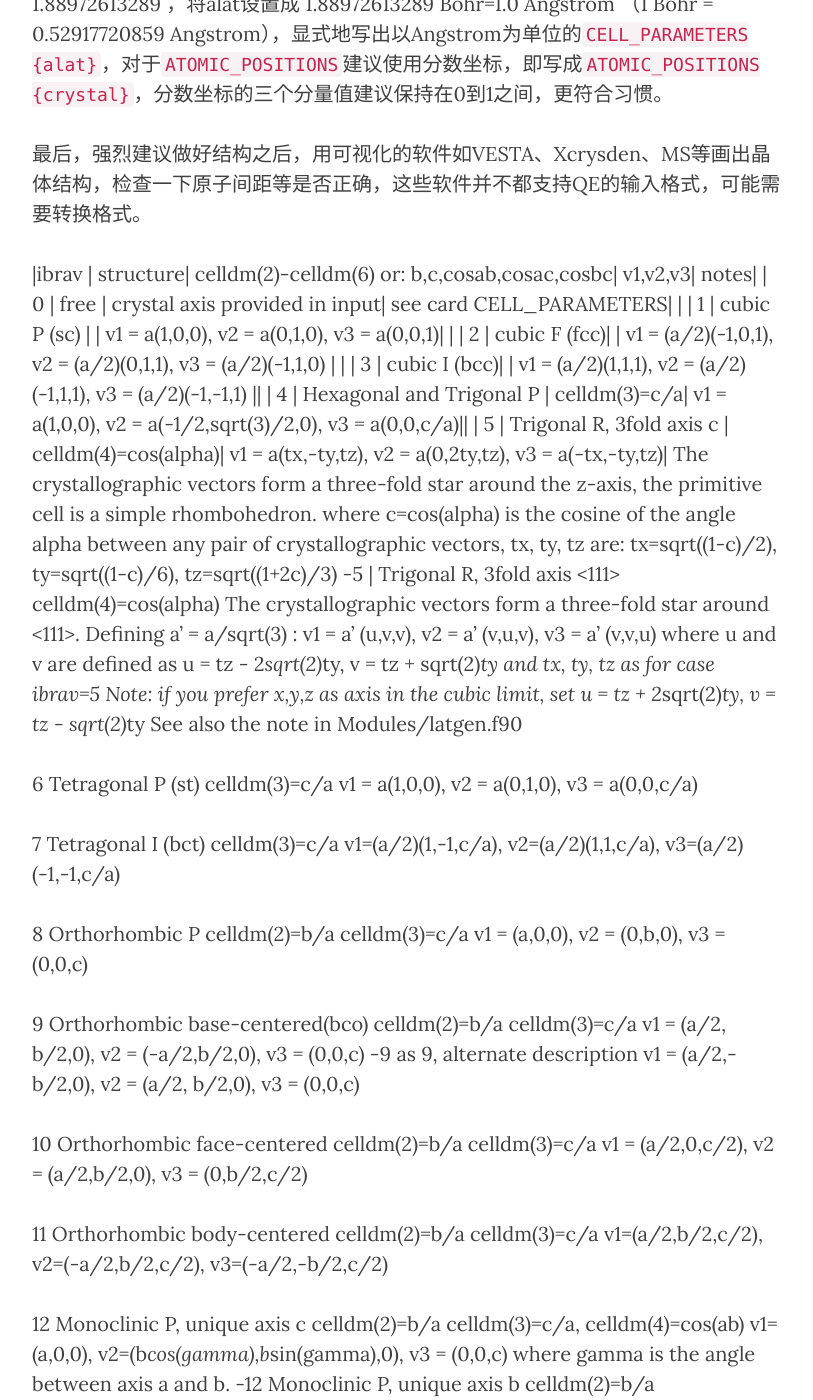
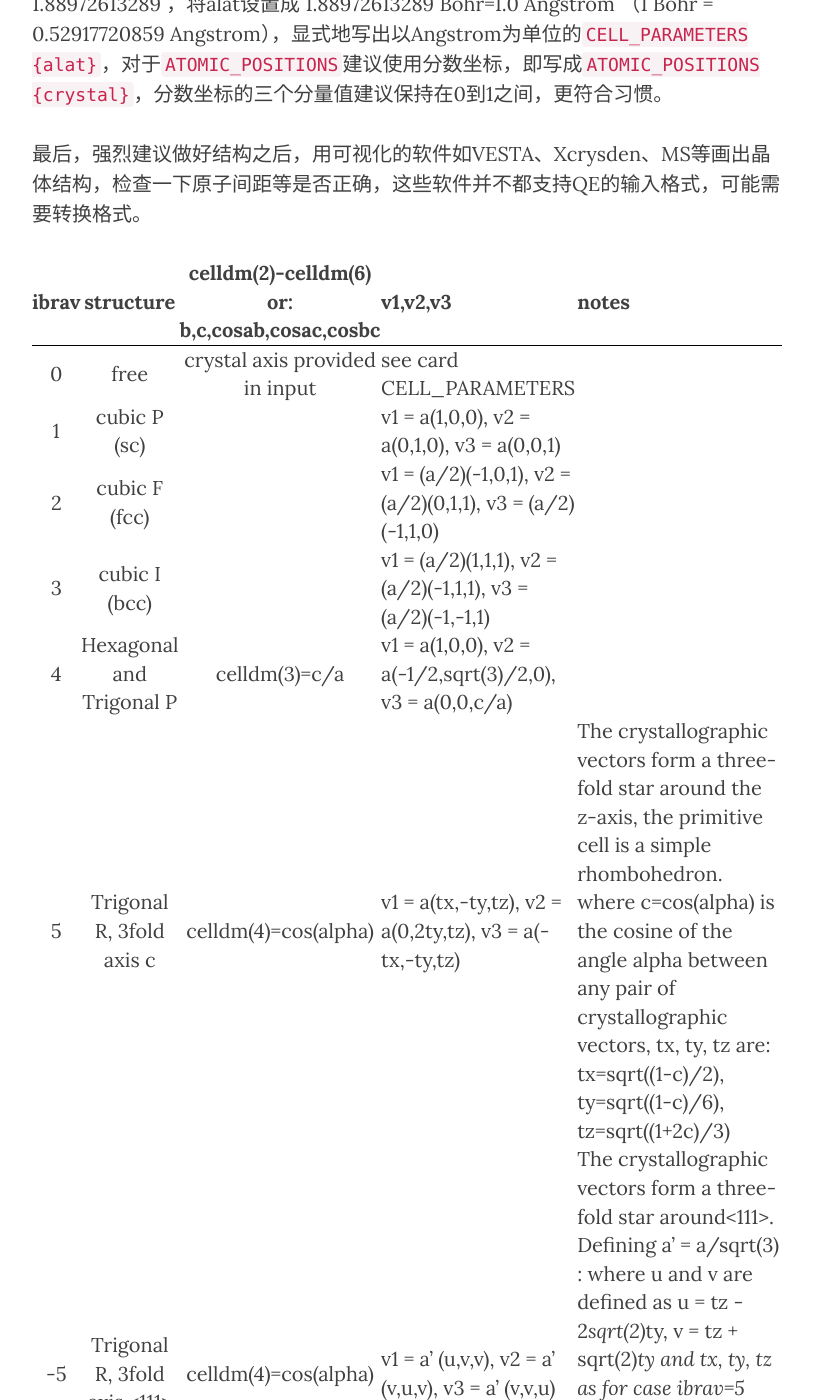
Before and after one commit to yyyu200/DFTbook, a Jekyll site: the page built from _posts/2019-04-07-TransCell.md, in a window 1280 px wide and 1400 px high, scrolled down 4749 px. Shown: the whole window, without its empty margins (233-1046 px from the left). Built offline with Jekyll 4.4.1, drawn with Linux system fonts in a browser that asks for light colours; nearby versions of some CDN libraries; formulas are drawn with MathJax 3; comment, search, counter and statistics services are not loaded; some of the changed lines change nothing that is shown.

Commit message:
modify at20190414-12:39:46-aliyun

```diff
--- a/_posts/2019-04-07-TransCell.md
+++ b/_posts/2019-04-07-TransCell.md
@@ -85,23 +85,15 @@ QE提供多种方式完成一件任务的设计风格，对于具有各种习惯
 
 最后，强烈建议做好结构之后，用可视化的软件如VESTA、Xcrysden、MS等画出晶体结构，检查一下原子间距等是否正确，这些软件并不都支持QE的输入格式，可能需要转换格式。
 
-|ibrav |     structure|                   celldm(2)-celldm(6) or: b,c,cosab,cosac,cosbc| v1,v2,v3| notes|
-|  0   |        free |      crystal axis provided in input| see card CELL_PARAMETERS|  |
-|  1   |        cubic P (sc) |  |   v1 = a(1,0,0),  v2 = a(0,1,0),  v3 = a(0,0,1)|   |
-|  2   |        cubic F (fcc)|  |   v1 = (a/2)(-1,0,1),  v2 = (a/2)(0,1,1), v3 = (a/2)(-1,1,0) | |
-|  3   |        cubic I (bcc)|  |   v1 = (a/2)(1,1,1),  v2 = (a/2)(-1,1,1),  v3 = (a/2)(-1,-1,1) ||
-|  4   |        Hexagonal and Trigonal P |       celldm(3)=c/a|    v1 = a(1,0,0),  v2 = a(-1/2,sqrt(3)/2,0),  v3 = a(0,0,c/a)||
-|  5   |       Trigonal R, 3fold axis c  |     celldm(4)=cos(alpha)| v1 = a(tx,-ty,tz),   v2 = a(0,2ty,tz),   v3 = a(-tx,-ty,tz)|   The crystallographic vectors form a three-fold star around the z-axis, the primitive cell is a simple rhombohedron. where c=cos(alpha) is the cosine of the angle alpha between any pair of crystallographic vectors, tx, ty, tz are: tx=sqrt((1-c)/2), ty=sqrt((1-c)/6), tz=sqrt((1+2c)/3)
- -5   |       Trigonal R, 3fold axis <111>    celldm(4)=cos(alpha)
-      The crystallographic vectors form a three-fold star around
-      <111>. Defining a' = a/sqrt(3) :
-      v1 = a' (u,v,v),   v2 = a' (v,u,v),   v3 = a' (v,v,u)
-      where u and v are defined as
-        u = tz - 2*sqrt(2)*ty,  v = tz + sqrt(2)*ty
-      and tx, ty, tz as for case ibrav=5
-      Note: if you prefer x,y,z as axis in the cubic limit,
-            set  u = tz + 2*sqrt(2)*ty,  v = tz - sqrt(2)*ty
-            See also the note in Modules/latgen.f90
+ibrav |     structure|                   celldm(2)-celldm(6) or: b,c,cosab,cosac,cosbc| v1,v2,v3| notes
+|:---------:|:----------:|:----------:|:---------|:---------|
+  0   |        free |      crystal axis provided in input| see card CELL_PARAMETERS|
+  1   |        cubic P (sc) |  |   v1 = a(1,0,0),  v2 = a(0,1,0),  v3 = a(0,0,1)|
+  2   |        cubic F (fcc)|  |   v1 = (a/2)(-1,0,1),  v2 = (a/2)(0,1,1), v3 = (a/2)(-1,1,0) |
+  3   |        cubic I (bcc)|  |   v1 = (a/2)(1,1,1),  v2 = (a/2)(-1,1,1),  v3 = (a/2)(-1,-1,1)|
+  4   |        Hexagonal and Trigonal P |       celldm(3)=c/a|    v1 = a(1,0,0),  v2 = a(-1/2,sqrt(3)/2,0),  v3 = a(0,0,c/a)|
+  5   |       Trigonal R, 3fold axis c  |     celldm(4)=cos(alpha)| v1 = a(tx,-ty,tz),   v2 = a(0,2ty,tz),   v3 = a(-tx,-ty,tz)|   The crystallographic vectors form a three-fold star around the z-axis, the primitive cell is a simple rhombohedron. where c=cos(alpha) is the cosine of the angle alpha between any pair of crystallographic vectors, tx, ty, tz are: tx=sqrt((1-c)/2), ty=sqrt((1-c)/6), tz=sqrt((1+2c)/3)
+ -5   |       Trigonal R, 3fold axis <111>  |  celldm(4)=cos(alpha) |v1 = a' (u,v,v),   v2 = a' (v,u,v),   v3 = a' (v,v,u)| The crystallographic vectors form a three-fold star around<111>. Defining a' = a/sqrt(3) :      where u and v are defined as u = tz - 2*sqrt(2)*ty,  v = tz + sqrt(2)*ty       and tx, ty, tz as for case ibrav=5 Note: if you prefer x,y,z as axis in the cubic limit,  set  u = tz + 2*sqrt(2)*ty,  v = tz - sqrt(2)*ty See also the note in Modules/latgen.f90
 
   6          Tetragonal P (st)               celldm(3)=c/a
       v1 = a(1,0,0),  v2 = a(0,1,0),  v3 = a(0,0,c/a)
```
